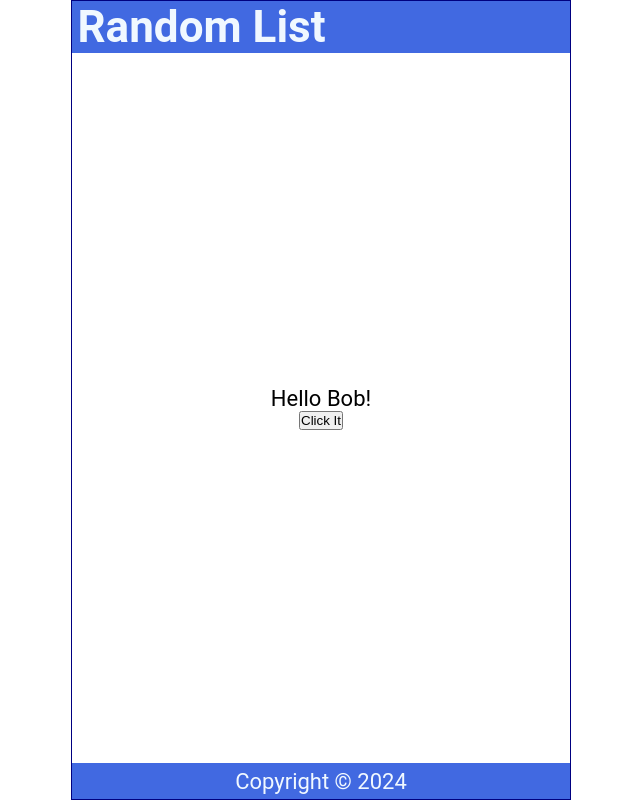
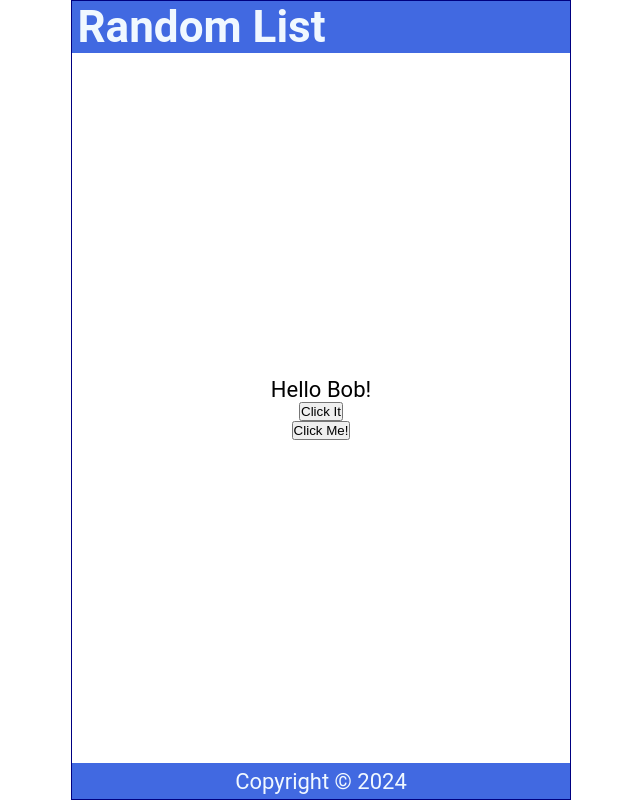
Before and after one commit to Aryan-747/LearningReact, a React (Create React App) app: page / in a window 1280 px wide. Shown: the whole page, without its empty margins (319-959 px from the left). Built offline with nearby package versions, Linux system fonts and the light colour scheme.

Commit message:
Passing arguements in handleNameChange

```diff
--- a/src/Content.js
+++ b/src/Content.js
@@ -11,7 +11,11 @@ const Content = () => {
     }
 
     const handleClick = () => {
-      console.log("You clicked it")
+      console.log("You clicked it");
+    }
+
+    const handleClick2 = () => {
+      console.log(`${handleNameChange()} was Clicked`);
     }
 
   return (
@@ -21,6 +25,7 @@ const Content = () => {
     </p>
 
     <button onClick={handleClick}>Click It</button>
+    <button onClick={handleClick2}>Click Me!</button>
 
 </main>
   )
```
